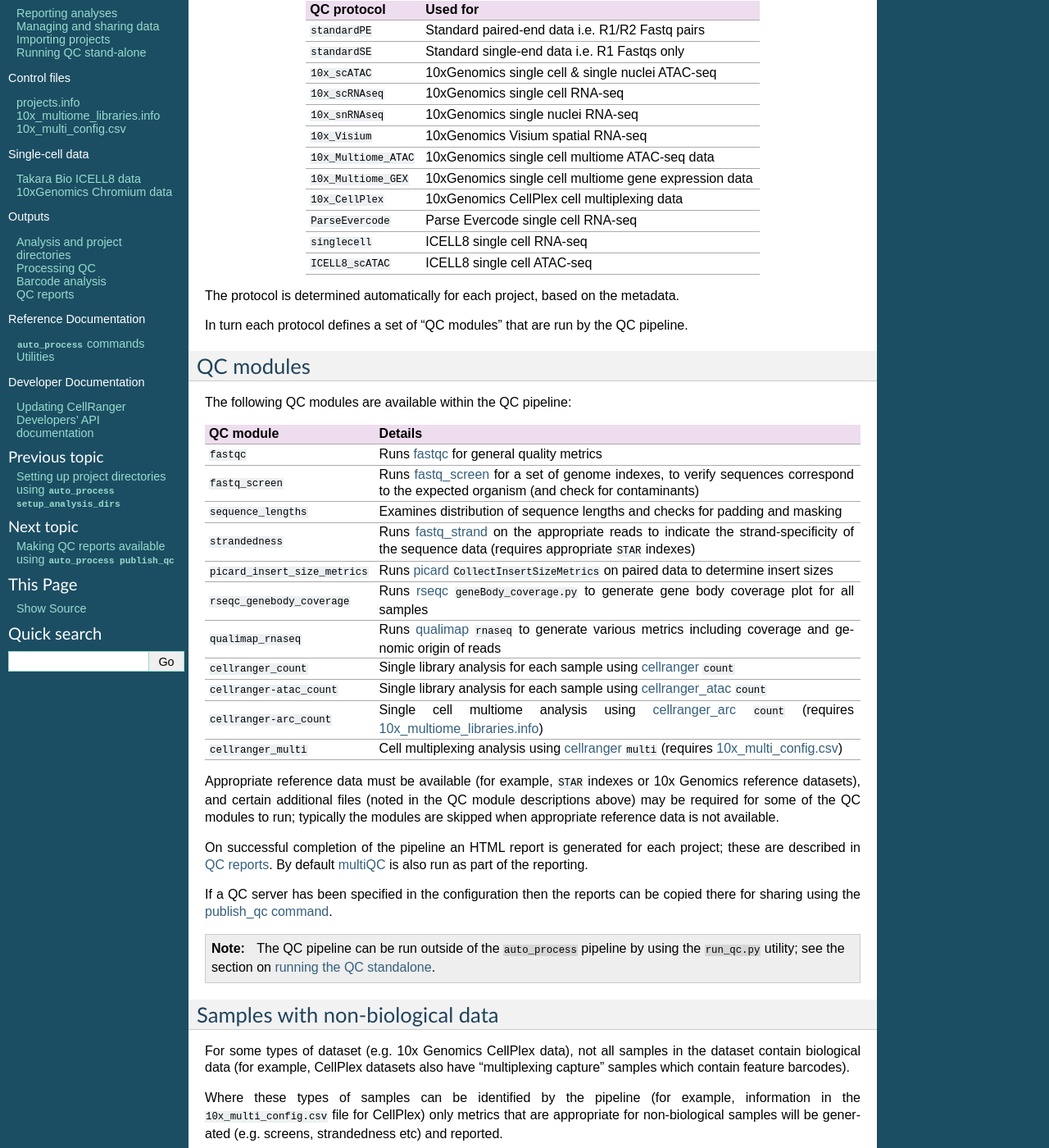
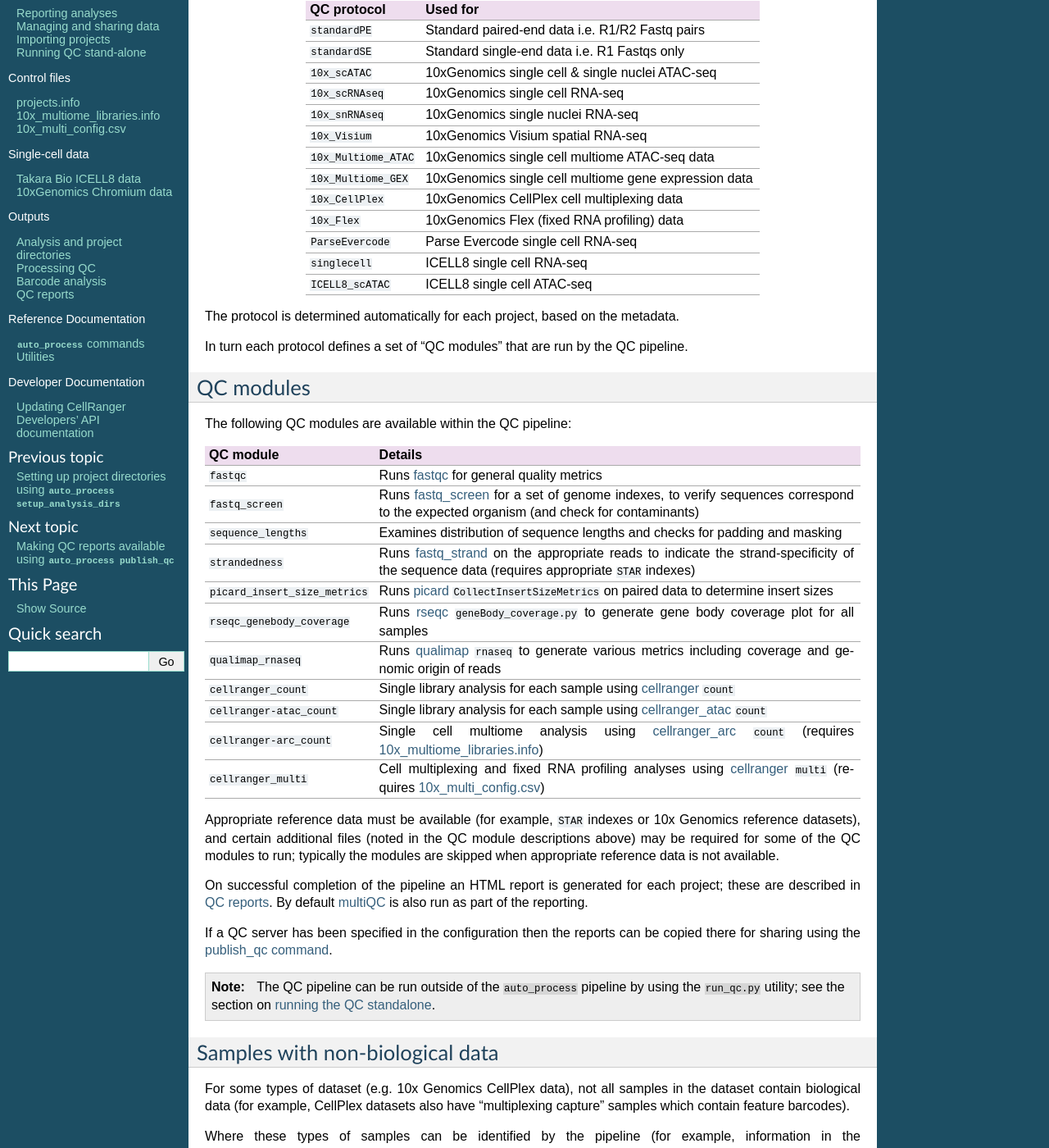
Before and after one commit to fls-bioinformatics-core/auto_process_ngs, a Sphinx documentation site: the page built from docs/source/using/run_qc.rst, in a window 1280 px wide and 1400 px high, scrolled down 464 px. Shown: the whole window at 82% size. Built offline with Sphinx 7.4.7, drawn with Linux system fonts in a browser that asks for light colours.

Commit message:
Update usage documentation for Fastq generation and QC for 10x Flex data.

```diff
--- a/docs/source/using/make_fastqs.rst
+++ b/docs/source/using/make_fastqs.rst
@@ -27,7 +27,7 @@ Protocol option          Used for
 ``icell8``               ICELL8 single-cell RNA-seq data
 ``icell8_atac``          ICELL8 single-cell ATAC-seq data
 ``10x_chromium_sc``      10xGenomics Chromium single cell
-                         RNA-seq and CellPlex data
+                         RNA-seq, CellPlex and Flex data
 ``10x_atac``             10xGenomics Chromium single cell
                          ATAC-seq data
 ``10x_visium``           10xGenomics Visium spatial RNA-seq
@@ -212,7 +212,7 @@ which fetches the data and runs ``cellranger mkfastq``.
 .. note::
 
    This protocol should also be used for 10xGenomics CellPlex
-   (cell multiplexing) datasets.
+   (cell multiplexing) and Flex (fixed RNA profiling datasets).
 
 This will generate the Fastqs in the specified output directory
 (e.g. ``bcl2fastq``) along with an HTML report derived from the
--- a/docs/source/using/run_qc.rst
+++ b/docs/source/using/run_qc.rst
@@ -37,6 +37,7 @@ QC protocol           Used for
 ``10x_Multiome_ATAC`` 10xGenomics single cell multiome ATAC-seq data
 ``10x_Multiome_GEX``  10xGenomics single cell multiome gene expression data
 ``10x_CellPlex``      10xGenomics CellPlex cell multiplexing data
+``10x_Flex``          10xGenomics Flex (fixed RNA profiling) data
 ``ParseEvercode``     Parse Evercode single cell RNA-seq
 ``singlecell``        ICELL8 single cell RNA-seq
 ``ICELL8_scATAC``     ICELL8 single cell ATAC-seq
@@ -83,8 +84,9 @@ QC module                      Details
 ``cellranger-arc_count``       Single cell multiome analysis using
                                `cellranger_arc`_ ``count`` (requires
                                :doc:`10x_multiome_libraries.info <../control_files/10x_multiome_libraries_info>`)
-``cellranger_multi``           Cell multiplexing analysis using
-                               `cellranger`_ ``multi`` (requires
+``cellranger_multi``           Cell multiplexing and fixed RNA profiling
+                               analyses using `cellranger`_ ``multi``
+                               (requires
                                :doc:`10x_multi_config.csv <../control_files/10x_multi_config_csv>`)
 ============================== ======================
 
```
